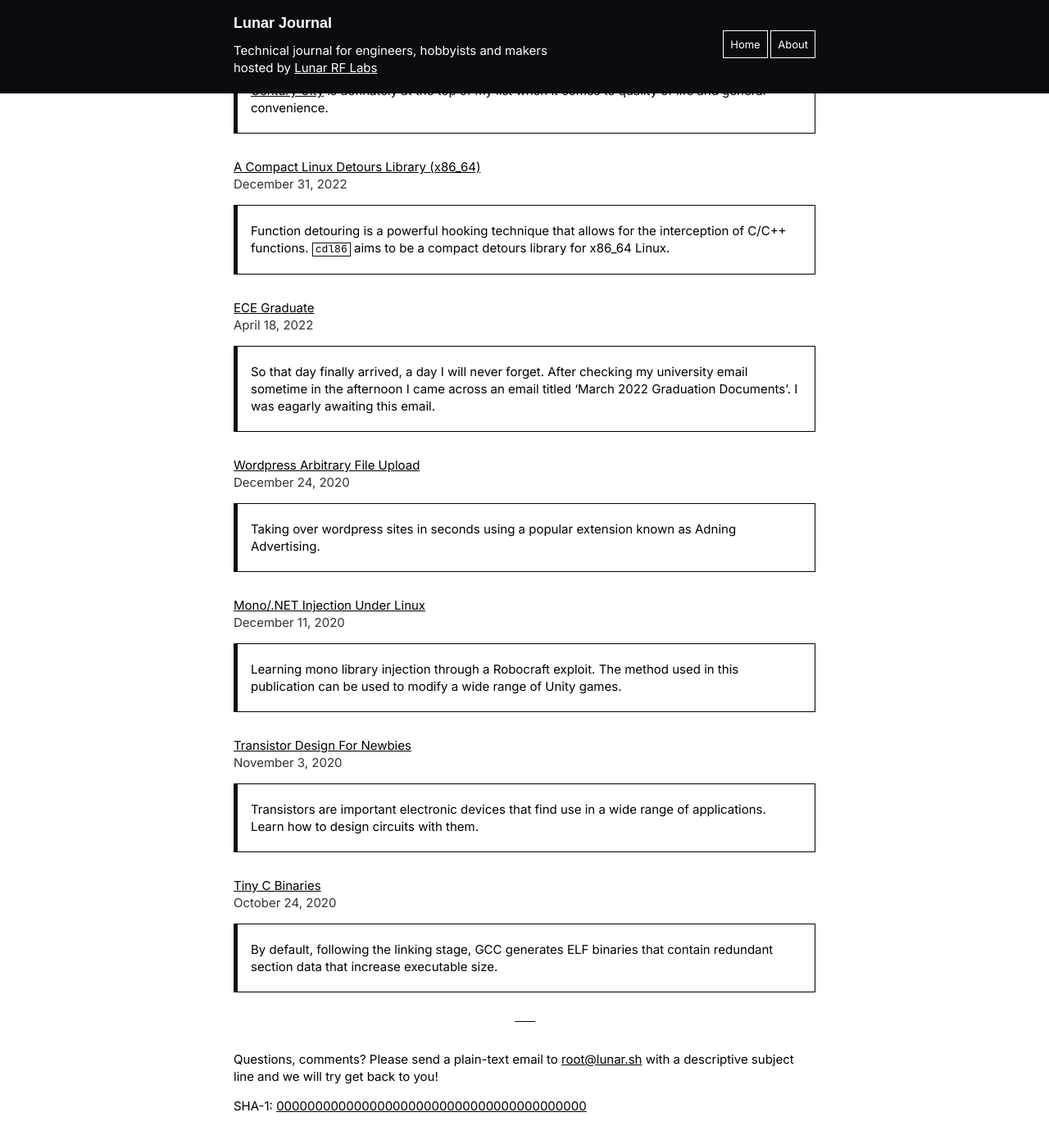
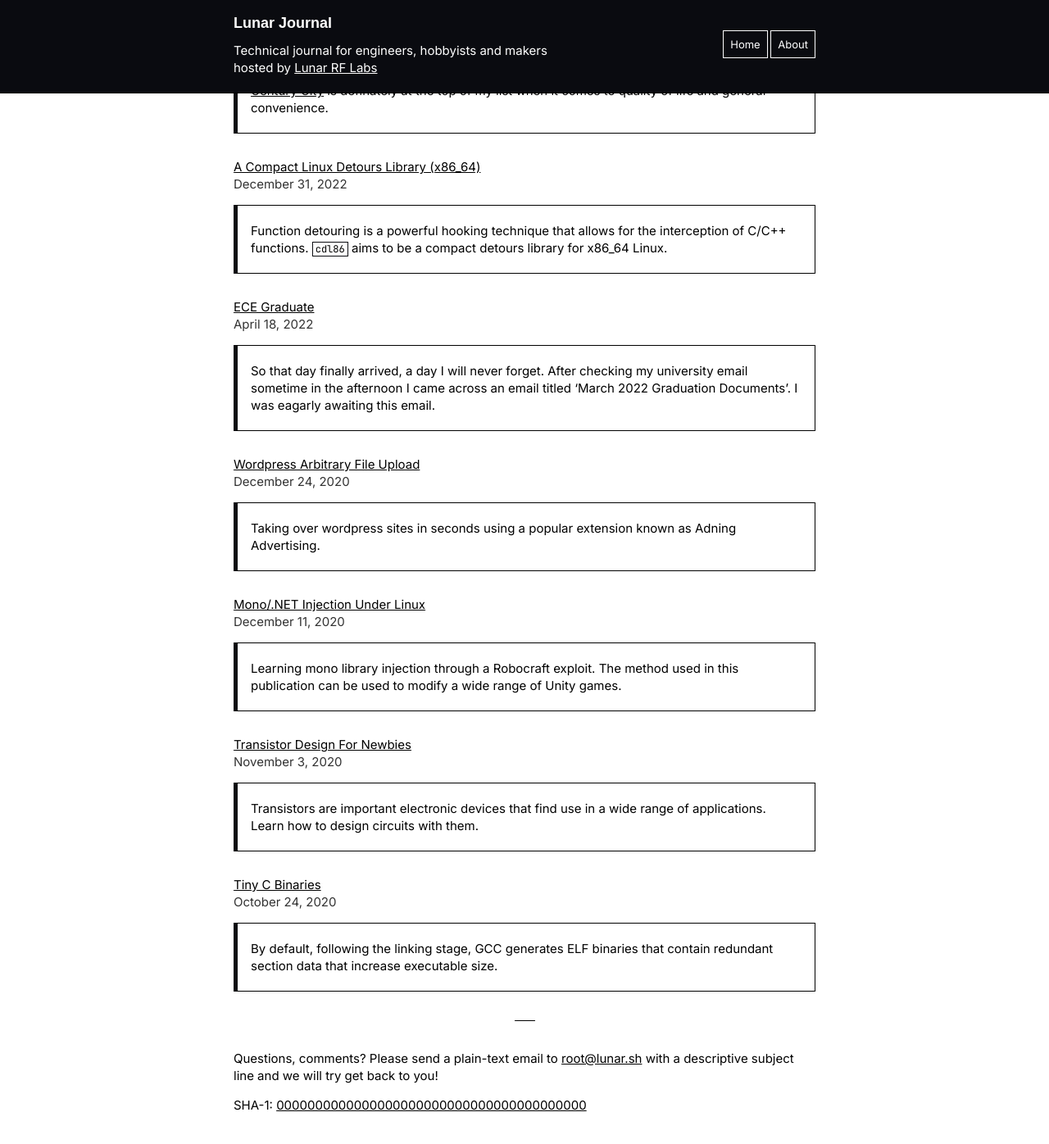
Before and after one commit to microstub/microstub.github.io, a Jekyll site: the page built from index.html, in a window 1280 px wide and 1400 px high, scrolled down 532 px. Shown: the top 1396 px of the window at 82% size. Built offline with Jekyll 4.4.1, drawn with Linux system fonts in a browser that asks for light colours.

Commit message:
journal: update _highlights.scss

```diff
--- a/_sass/_highlights.scss
+++ b/_sass/_highlights.scss
@@ -25,8 +25,8 @@
 }
 
 code {
-  font-family: monospace;
-  font-size:13px;
+  font-family: jetbrains-mono;
+  font-size:12px;
 
 }
 
```
